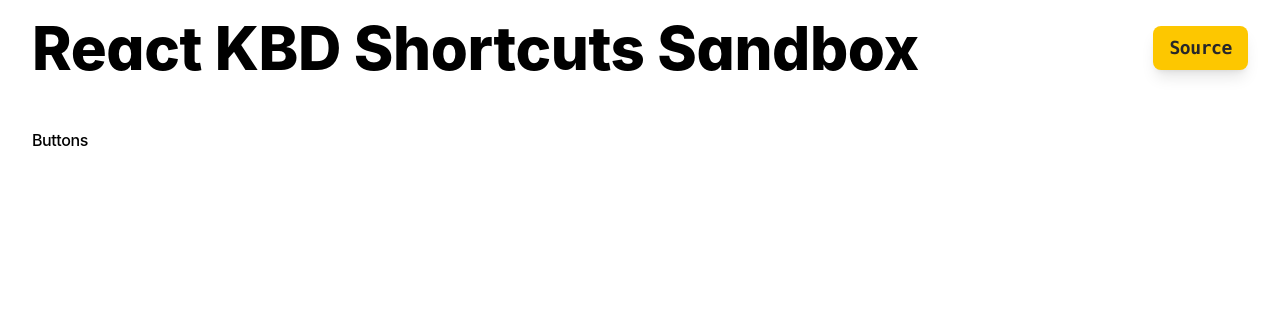
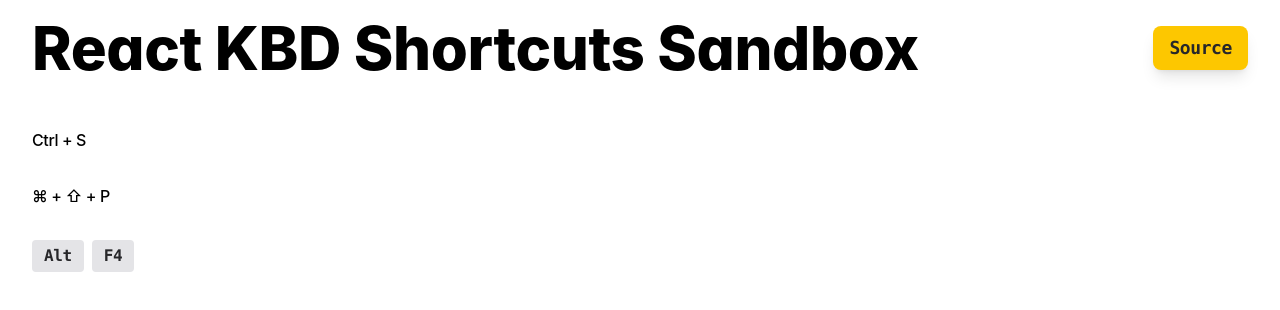
Before and after one commit to unstable-studios/react-kbd-shortcuts, a React (Vite) app in the folder examples/sandbox/: page / in a window 1280 px wide. Shown: the top 310 px of the page. Built offline with nearby package versions, Linux system fonts and the light colour scheme; a web font is replaced by a local one.

Commit message:
add parallel dev flow and add readmes

```diff
--- a/examples/sandbox/src/App.tsx
+++ b/examples/sandbox/src/App.tsx
@@ -1,3 +1,5 @@
+import { KeyCombo } from "react-kbd-shortcuts";
+
 function App() {
   return (
     <>
@@ -12,7 +14,25 @@ function App() {
             </button>
           </a>
         </div>
-        <div className="flex flex-col gap-8 mt-8">Buttons</div>
+        <div className="flex flex-col gap-8 mt-8">
+          <KeyCombo combo="ctrl + s" />
+          <KeyCombo combo="cmd + shift + p" useSymbols />
+          <KeyCombo
+            combo="alt + f4"
+            render={(keys) => (
+              <div className="flex gap-2">
+                {keys.map((key, index) => (
+                  <span
+                    key={index}
+                    className="px-3 py-1 rounded bg-zinc-200 text-zinc-800 font-mono font-bold"
+                  >
+                    {key}
+                  </span>
+                ))}
+              </div>
+            )}
+          />
+        </div>
       </div>
     </>
   );
--- a/examples/sandbox/vite.config.ts
+++ b/examples/sandbox/vite.config.ts
@@ -9,7 +9,7 @@ export default defineConfig({
     alias: {
       "react-kbd-shortcuts": path.resolve(
         __dirname,
-        "../../packages/react-kbd-shortcuts/src"
+        "../../packages/react-kbd-shortcuts/dist"
       ),
     },
   },
--- a/package.json
+++ b/package.json
@@ -2,7 +2,9 @@
   "name": "react-kbd-shortcuts-monorepo",
   "private": true,
   "scripts": {
-    "dev": "pnpm --filter react-kbd-shortcuts-sandbox dev",
+    "dev": "pnpm --parallel --filter \"react-kbd-shortcuts\" --filter \"react-kbd-shortcuts-sandbox\" run dev",
+    "dev:lib": "pnpm --filter react-kbd-shortcuts build:watch",
+    "dev:sandbox": "pnpm --filter react-kbd-shortcuts-sandbox dev",
     "build": "pnpm -r build",
     "lint": "pnpm -r lint",
     "clean": "git clean -xfd && git reset --hard"
--- a/packages/react-kbd-shortcuts/package.json
+++ b/packages/react-kbd-shortcuts/package.json
@@ -16,6 +16,7 @@
     "react-dom": ">=19"
   },
   "scripts": {
+    "dev": "rollup -c -w",
     "build": "rollup -c",
     "build:watch": "rollup -c -w",
     "lint": "eslint src --ext .js,.jsx"
```
Also changed, not shown: packages/react-kbd-shortcuts/README.md, 2 other files (tests, documents, lock files or other folders).
